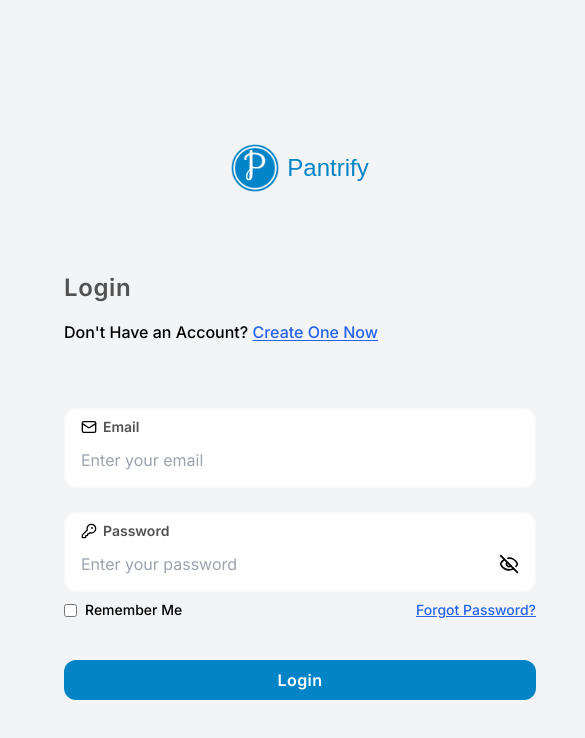
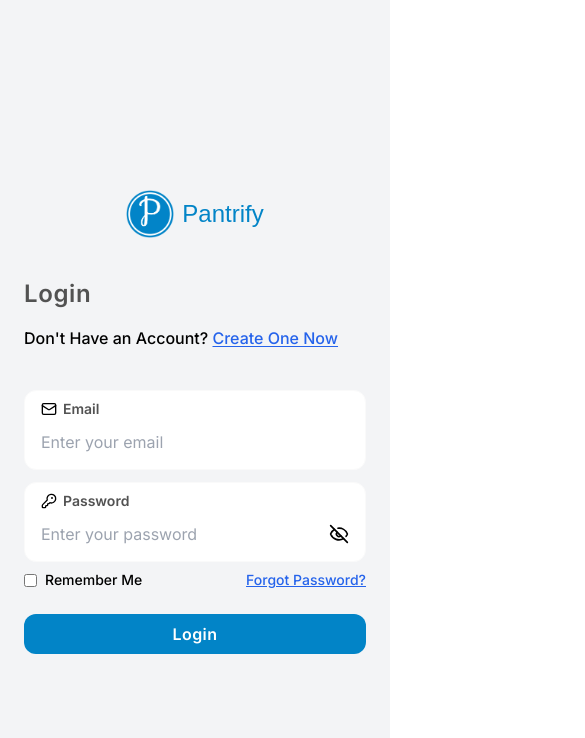
Before and after one commit to XutaoG/pantrify, a Next.js app: page /login in a window 390 px wide. Shown: the top 738 px of the page, 585 px wide, since content can reach past the window. Built offline with nearby package versions, Linux system fonts and the light colour scheme; no server answers; a web font is replaced by a local one.

Commit message:
Add basic mobile design to auth pages

```diff
--- a/app/(auth)/layout.tsx
+++ b/app/(auth)/layout.tsx
@@ -15,7 +15,11 @@ const AuthLayout = async ({
 	return (
 		<main className="min-h-screen max-h-screen flex">
 			{/* Form */}
-			<div className="w-[600px] min-w-[600px] bg-gray-100 flex flex-col gap-20 justify-center px-16">
+			<div
+				className="sm:w-[600px] sm:min-w-[600px] px-6 pr-3 custom-sm:px-8 custom-sm:pr-4 sm:px-16 sm:pr-8
+				bg-gray-100 flex flex-col justify-center grow md:grow-0"
+			>
+				<div className="overflow-y-auto flex flex-col gap-10 sm:gap-20 py-4 pr-3 custom-sm:pr-4 sm:pr-8">
 					{/* Logo + Text */}
 					<div className="flex items-center gap-2 text-sky-600 self-center">
 						<Image
@@ -30,10 +34,11 @@ const AuthLayout = async ({
 
 					<SessionManageWrapper>{children}</SessionManageWrapper>
 				</div>
+			</div>
 
 			{/* Images */}
-			<div className="grow bg-white flex items-center justify-end relative  overflow-hidden">
-				<div className="absolute h-4/5 aspect-[16/9] left-48 ">
+			<div className="grow hidden md:flex bg-white items-center justify-end relative overflow-hidden ">
+				<div className="absolute h-4/5 aspect-[16/9] left-16 lg:left-24 xl:left-48">
 					<div className="relative w-full h-full">
 						{/* Image 1 */}
 						<Image
--- a/app/(auth)/login/page.tsx
+++ b/app/(auth)/login/page.tsx
@@ -43,7 +43,7 @@ const Login = () => {
 	};
 
 	return (
-		<section className="flex flex-col gap-16">
+		<section className="flex flex-col gap-10 custom-sm:gap-16">
 			{/* Header */}
 			<div className="flex flex-col gap-4">
 				<h1 className="font-semibold tracking-wide text-neutral-600">Login</h1>
@@ -56,8 +56,11 @@ const Login = () => {
 			</div>
 
 			{/* Form */}
-			<form onSubmit={handleSubmit(onSubmit)} className="flex flex-col gap-10">
-				<div className="flex flex-col gap-6">
+			<form
+				onSubmit={handleSubmit(onSubmit)}
+				className="flex flex-col gap-6 custom-sm:gap-10"
+			>
+				<div className="flex flex-col gap-3 sm:gap-6">
 					{/* Email field */}
 					<FormInput
 						{...register("email")}
@@ -79,7 +82,7 @@ const Login = () => {
 							onFocus={removeLoginError}
 						/>
 
-						<div className="flex justify-between items-center">
+						<div className="flex justify-between items-center gap-2">
 							{/* Remember me */}
 							<div className="flex items-center gap-2">
 								<input
--- a/app/(auth)/sign-up/page.tsx
+++ b/app/(auth)/sign-up/page.tsx
@@ -42,7 +42,7 @@ const SignUp = () => {
 	};
 
 	return (
-		<section className="flex flex-col gap-16">
+		<section className="flex flex-col gap-10 custom-sm:gap-16">
 			{/* Header */}
 			<div className="flex flex-col gap-4">
 				<h1 className="font-semibold tracking-wide text-neutral-600">Sign Up</h1>
@@ -55,8 +55,11 @@ const SignUp = () => {
 			</div>
 
 			{/* Form */}
-			<form onSubmit={handleSubmit(onSubmit)} className="flex flex-col gap-10">
-				<div className="flex flex-col gap-6">
+			<form
+				onSubmit={handleSubmit(onSubmit)}
+				className="flex flex-col gap-6 custom-sm:gap-10"
+			>
+				<div className="flex flex-col gap-3 sm:gap-6">
 					{/* Email field */}
 					<FormInput
 						{...register("email")}
@@ -67,7 +70,7 @@ const SignUp = () => {
 						onFocus={removeSignUpError}
 					/>
 
-					<div className="flex gap-6">
+					<div className="grid grid-cols-1 custom-sm:grid-cols-2 gap-3 sm:gap-6">
 						{/* First name fields */}
 						<FormInput
 							{...register("firstName")}
--- a/tailwind.config.ts
+++ b/tailwind.config.ts
@@ -21,6 +21,7 @@ const config: Config = {
 			},
 		},
 		screens: {
+			"custom-xs": "400px",
 			"custom-sm": "480px",
 			"custom-md": "820px",
 			"custom-lg": "1140px",
```
Lines whose indentation alone changed are shown as unchanged.
